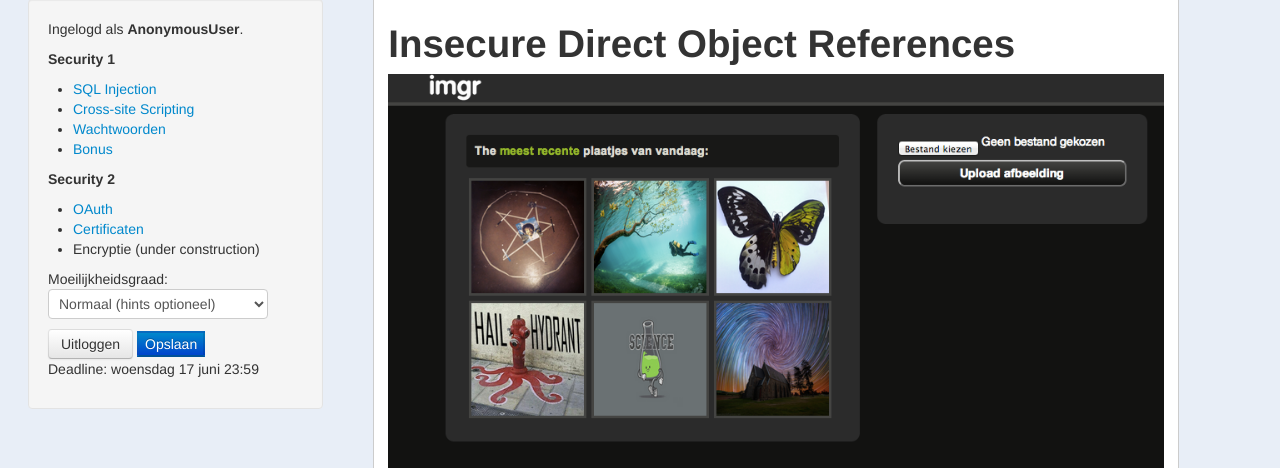
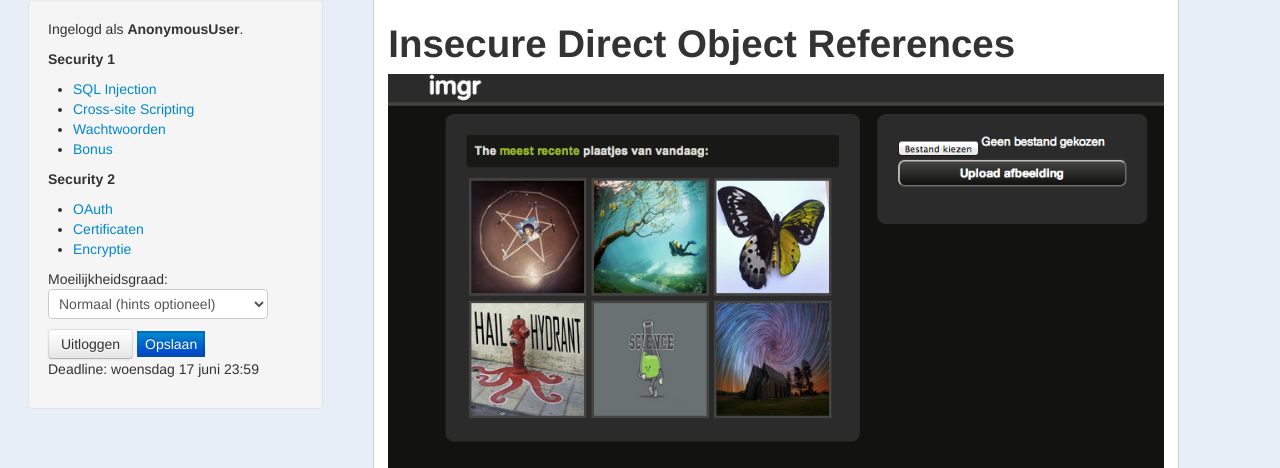
Before and after one commit to Avans/Security-Quiz, a Django app: template templates/path.html in a window 1280 px wide. Shown: the part 29-497 px from the top of the page. Run offline with Django 3.2, Linux system fonts and the light colour scheme; the template is opened without the code that fills it, so the values that code supplies are empty; parts of the project's set-up code (start-up, migrations or seed data) failed here and were passed over.

Commit message:
Enable menu

```diff
--- a/templates/base.html
+++ b/templates/base.html
@@ -29,7 +29,7 @@
           <ul>
             <li><a href="/oauth">OAuth</a></li>
             <li><a href="/certificaten">Certificaten</a></li>
-            <li>Encryptie (under construction)</li>
+            <li><a href="/encryptie">Encryptie</a></li>
           </ul>
 
           Moeilijkheidsgraad:
```
